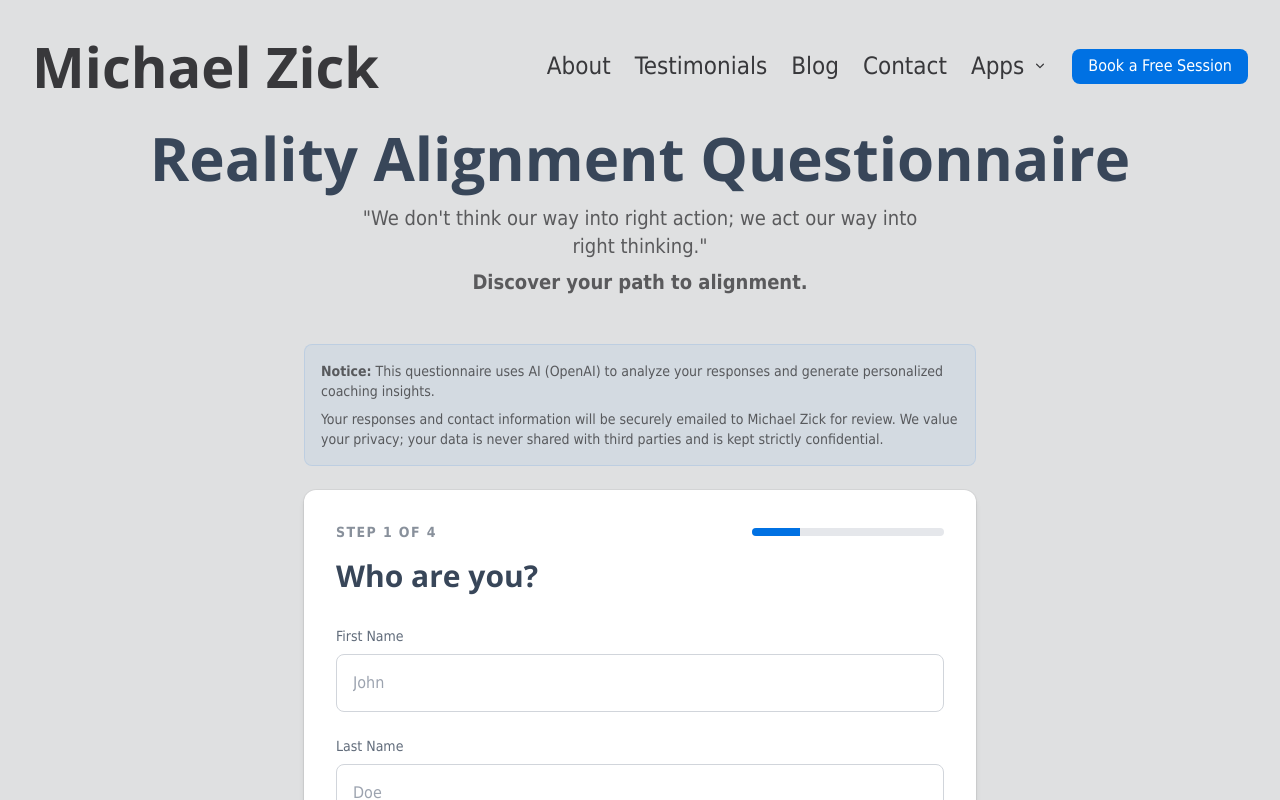
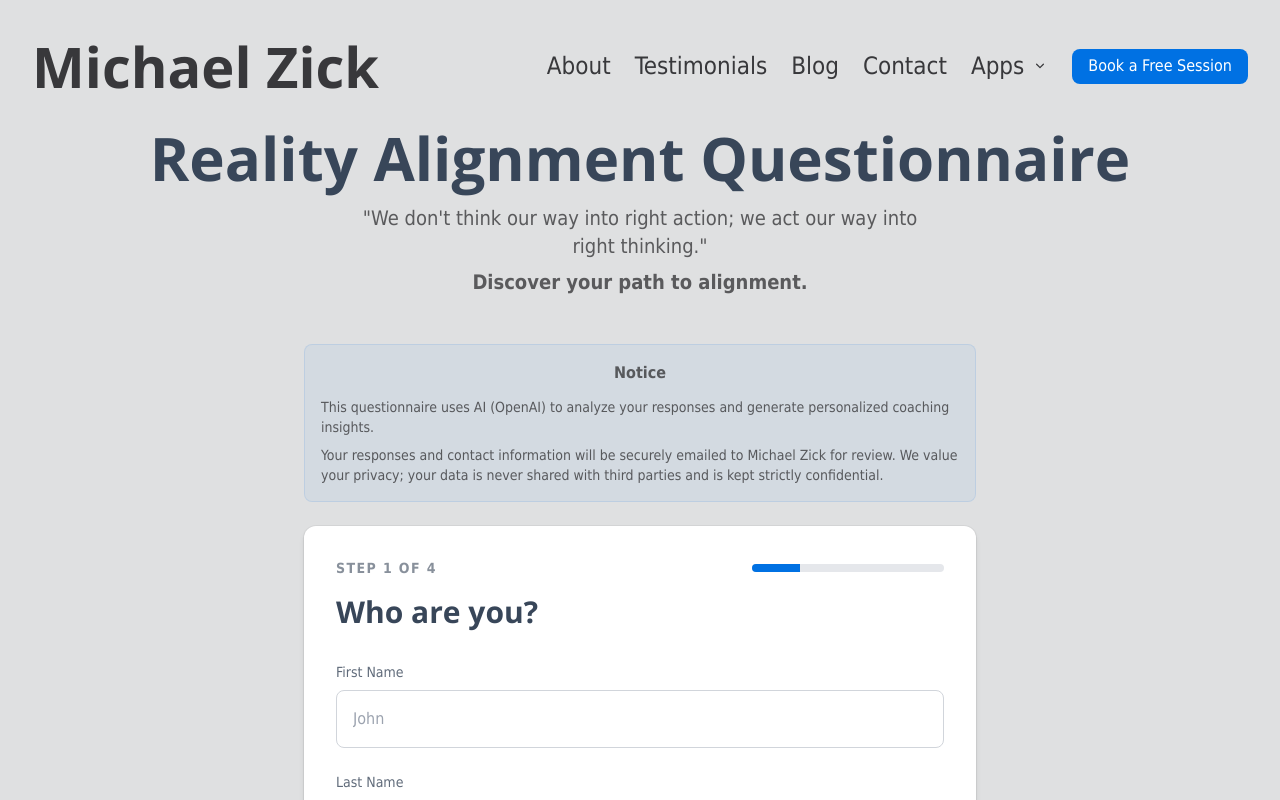
Before and after one commit to michaelzick/michaelzick.com, a Next.js app: page /questionnaire in a window 1280 px wide. Shown: the top 800 px of the page. Built offline with nearby package versions, Linux system fonts and the light colour scheme.

Commit message:
moved notice to top

```diff
--- a/components/Questionnaire.tsx
+++ b/components/Questionnaire.tsx
@@ -179,13 +179,16 @@ export default function Questionnaire() {
   return (
     <div className="max-w-2xl mx-auto">
       {/* Disclaimer Section */}
-      <div className="mb-6 p-4 bg-primary-blue/5 border border-primary-blue/10 rounded-lg text-sm text-default-grey/80 space-y-2">
-        <p>
-          <strong>Notice:</strong> This questionnaire uses AI (OpenAI) to analyze your responses and generate personalized coaching insights.
-        </p>
-        <p>
-          Your responses and contact information will be securely emailed to Michael Zick for review. We value your privacy; your data is never shared with third parties and is kept strictly confidential.
-        </p>
+      <div className="mb-6 p-4 bg-primary-blue/5 border border-primary-blue/10 rounded-lg text-sm text-default-grey/80">
+        <p className="text-center font-bold mb-3 text-base">Notice</p>
+        <div className="space-y-2 text-left">
+          <p>
+            This questionnaire uses AI (OpenAI) to analyze your responses and generate personalized coaching insights.
+          </p>
+          <p>
+            Your responses and contact information will be securely emailed to Michael Zick for review. We value your privacy; your data is never shared with third parties and is kept strictly confidential.
+          </p>
+        </div>
       </div>
 
       <div className="bg-white text-default-grey rounded-xl shadow-md ring-1 ring-black/5 p-8">
```
